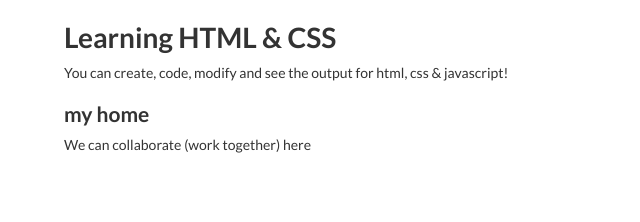
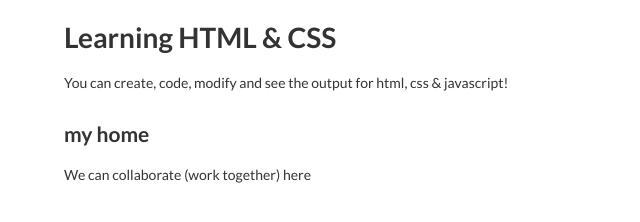
Before and after one commit to kumi17/learning, a plain HTML site: page index.html in a window 1280 px wide. Shown: the whole page, without its empty margins (0-640 px from the left). Drawn offline with Linux system fonts and the light colour scheme.

Commit message:
Update style.css

```diff
--- a/style.css
+++ b/style.css
@@ -20,3 +20,7 @@ body{
 h1, h2, h3, h4, h5, h6{
   padding: 20px 0px 10px 0px;
 }
+
+p{
+  padding: 10px 0px;
+}
```
